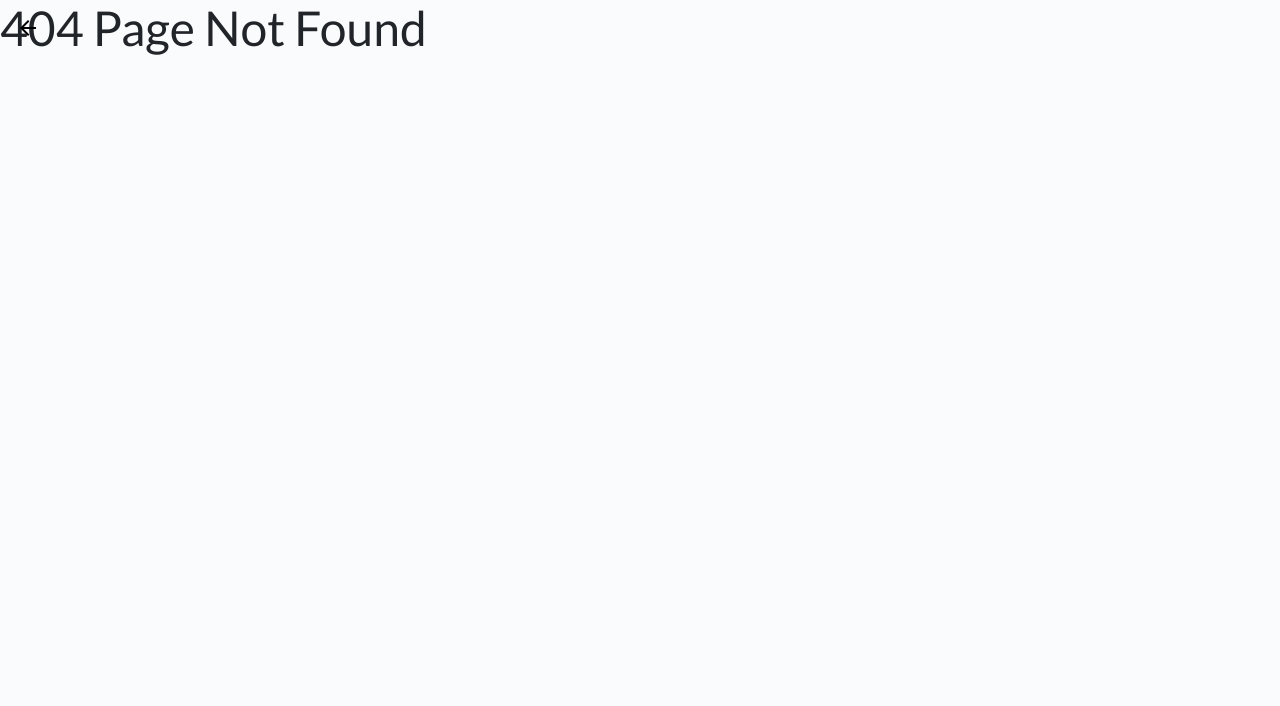
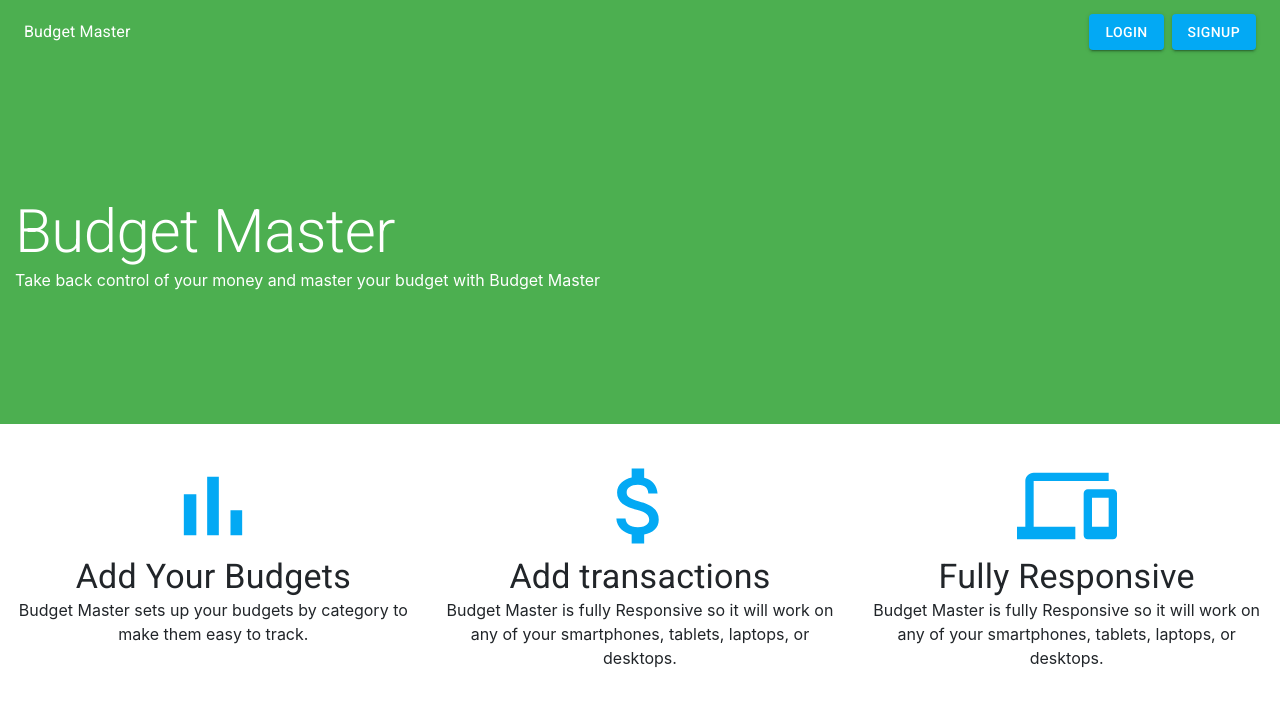
Before and after one commit to lynn7mitchell/budget-app, a React (Create React App) app in the folder client/: page /home in a window 1280 px wide. Before the commit this address had no page. Shown: the top 706 px of the page. Built offline with nearby package versions, Linux system fonts and the light colour scheme.

Commit message:
home page done using material ui

```diff
--- a/client/public/index.html
+++ b/client/public/index.html
@@ -9,17 +9,18 @@
       name="description"
       content="Web site created using create-react-app"
     />
-    <!-- ROBOTO FONT -->
-    <link
-      rel="stylesheet"
-      href="https://fonts.googleapis.com/css?family=Roboto:300,400,500,700&display=swap"
-    />
+     <!-- Material UI Responsive Meta Tag -->
+     <meta
+     name="viewport"
+     content="minimum-scale=1, initial-scale=1, width=device-width"
+   />
 
-    <!-- GOOGLE MATERIAL ICONS -->
-    <link
-      href="https://fonts.googleapis.com/icon?family=Material+Icons"
-      rel="stylesheet"
-    />
+    <!-- Google Web Fonts Roboto -->
+    <link rel="stylesheet" href="https://fonts.googleapis.com/css?family=Roboto:300,400,500,700&display=swap" />
+
+    <!-- Material UI icons -->
+    <link rel="stylesheet" href="https://fonts.googleapis.com/icon?family=Material+Icons" />
+
 
 
     <!-- Compiled and minified JavaScript -->
--- a/client/src/App.js
+++ b/client/src/App.js
@@ -1,7 +1,7 @@
 import React, { Component } from "react";
 import { BrowserRouter as Router, Route, Switch } from "react-router-dom"
 import 'bootstrap/dist/css/bootstrap.min.css';
-import "./App.css";
+// import "./App.css";
 import PrivateRoute from "./utils/PrivateRoute";
 import Landing from "./pages/Landing";
 import SignUp from "./pages/SignUp";
@@ -12,7 +12,7 @@ import AddTransaction from "./pages/AddTransaction"
 import TransactionPage from "./pages/TrasactionPage"
 import BudgetPage from "./pages/BudgetPage"
 import SetupBudgets from "./pages/SetupBudgets";
-
+import Home from './pages/Home'
 
 export class App extends Component {
   render() {
@@ -21,6 +21,7 @@ export class App extends Component {
         <Router>
           <Switch>
             <Route exact path="/" component={Landing} />
+            <Route exact path="/home" component={Home} />
             <Route exact path="/signup" component={SignUp} />
             <Route exact path="/login" component={Login} />
             <PrivateRoute exact path="/setup-budgets" component={SetupBudgets} />
--- /dev/null
+++ b/client/src/components/Navbar.js
@@ -0,0 +1,38 @@
+import React from "react";
+import { AppBar, Toolbar, Typography, Button } from "@material-ui/core";
+import { makeStyles } from "@material-ui/styles";
+
+const useStyles = makeStyles(() => ({
+  buttonContainer: {
+    marginLeft: "auto",
+    display: "flex",
+    justifyItems: "space-around",
+  },
+  buttonMargin: {
+    marginRight: ".5rem",
+  },
+}));
+
+export default function Navbar() {
+  const classes = useStyles();
+  return (
+    <AppBar position="static">
+      <Toolbar>
+        <Typography>Budget Master</Typography>
+        {/* <AttachMoneyIcon className={classes.typographyStyles} /> */}
+        <div className={classes.buttonContainer}>
+          <Button
+            variant="contained"
+            color="secondary"
+            className={classes.buttonMargin}
+          >
+            Login
+          </Button>
+          <Button variant="contained" color="secondary">
+            SignUp
+          </Button>
+        </div>
+      </Toolbar>
+    </AppBar>
+  );
+}
--- a/client/src/index.js
+++ b/client/src/index.js
@@ -4,8 +4,17 @@ import './index.css';
 import App from './App';
 import * as serviceWorker from './serviceWorker';
 
-ReactDOM.render(<App />, document.getElementById('root'));
-
+// Material UI Theme
+import { ThemeProvider } from "@material-ui/core/styles";
+import theme from './theme'
+ReactDOM.render(
+  <React.StrictMode>
+    <ThemeProvider theme={theme}>
+      <App />
+    </ThemeProvider>
+  </React.StrictMode>,
+  document.getElementById("root")
+);
 // If you want your app to work offline and load faster, you can change
 // unregister() to register() below. Note this comes with some pitfalls.
 // Learn more about service workers: https://bit.ly/CRA-PWA
--- /dev/null
+++ b/client/src/pages/Home.js
@@ -0,0 +1,113 @@
+import React from "react";
+import {
+  Button,
+  Typography,
+  Grid,
+  MuiTextField,
+  Card,
+  CardContent,
+} from "@material-ui/core";
+import AttachMoneyIcon from "@material-ui/icons/AttachMoney";
+import Barchart from "@material-ui/icons/BarChart";
+import Phonelink from "@material-ui/icons/Phonelink";
+import Navbar from "../components/Navbar";
+import { makeStyles } from "@material-ui/styles";
+
+const useStyles = makeStyles(() => ({
+  headerBackgroundColor: {
+    background: "#4CAF50",
+    height: "45vh",
+  },
+  headerText:{
+    paddingLeft: '15px',
+    color: '#fff'
+  },
+  cards: {
+    display: "flex",
+    flexDirection: "column",
+    justifyContent: "center",
+    alignItems: "center",
+    width: "25%",
+    marginTop: "1em",
+    padding: '1em'
+  },
+  icon: {
+    fontSize: "100px",
+  },
+}));
+
+export default function Home() {
+  const classes = useStyles();
+  return (
+    <div>
+      <Navbar />
+      <Grid
+        container
+        direction="row"
+        justify="flex-start"
+        alignItems="center"
+        className={classes.headerBackgroundColor}
+      >
+        <div className="header-text">
+          <Typography variant="h2" color="primary.contrastText" className={classes.headerText}>
+            Budget Master
+          </Typography>
+          <Typography variant="subtitle" color="primary.contrastText" className={classes.headerText}>
+            Take back control of your money and master your budget with Budget
+            Master
+          </Typography>
+        </div>
+      </Grid>
+      <Grid
+        container
+        direction="row"
+        justify="space-around"
+        alignItems="flex-start"
+      >
+        <Grid item className={classes.cards} xs={12} md={4}>
+          <Barchart
+            color="secondary"
+            elementType="text"
+            className={classes.icon}
+          />
+          <Typography variant="h4" align="center">
+            Add Your Budgets
+          </Typography>
+          <Typography variant="paragraph" align="center">
+            Budget Master sets up your budgets by category to make them easy to
+            track.
+          </Typography>
+        </Grid>
+        <Grid item className={classes.cards} xs={12} md={4}>
+          <AttachMoneyIcon
+            color="secondary"
+            elementType="text"
+            className={classes.icon}
+          />
+          <Typography variant="h4" >
+            Add transactions
+          </Typography>
+          <Typography variant="paragraph" align="center">
+            Budget Master is fully Responsive so it will work on any of your
+            smartphones, tablets, laptops, or desktops.
+          </Typography>
+        </Grid>
+
+        <Grid item className={classes.cards} align="center" xs={12} md={4}>
+          <Phonelink
+            color="secondary"
+            elementType="text"
+            className={classes.icon}
+          />
+          <Typography variant="h4" align="center">
+            Fully Responsive
+          </Typography>
+          <Typography variant="paragraph" align="center">
+            Budget Master is fully Responsive so it will work on any of your
+            smartphones, tablets, laptops, or desktops.
+          </Typography>
+        </Grid>
+      </Grid>
+    </div>
+  );
+}
--- /dev/null
+++ b/client/src/theme.js
@@ -0,0 +1,20 @@
+import { createMuiTheme } from '@material-ui/core/styles';
+
+const theme = createMuiTheme({
+  palette: {
+    primary: {
+      light: '#C8E6C9',
+      main: '#4CAF50',
+      dark: '#388E3C',
+      contrastText: '#fff',
+    },
+    secondary: {
+      light: '#67daff',
+      main: '#03A9F4',
+      dark: '#007ac1',
+      contrastText: '#fff',
+    },
+  },
+});
+
+export default theme;
```
Also changed, not shown: package.json (+15 -0 lines), 1 other file (tests, documents, lock files or other folders).
